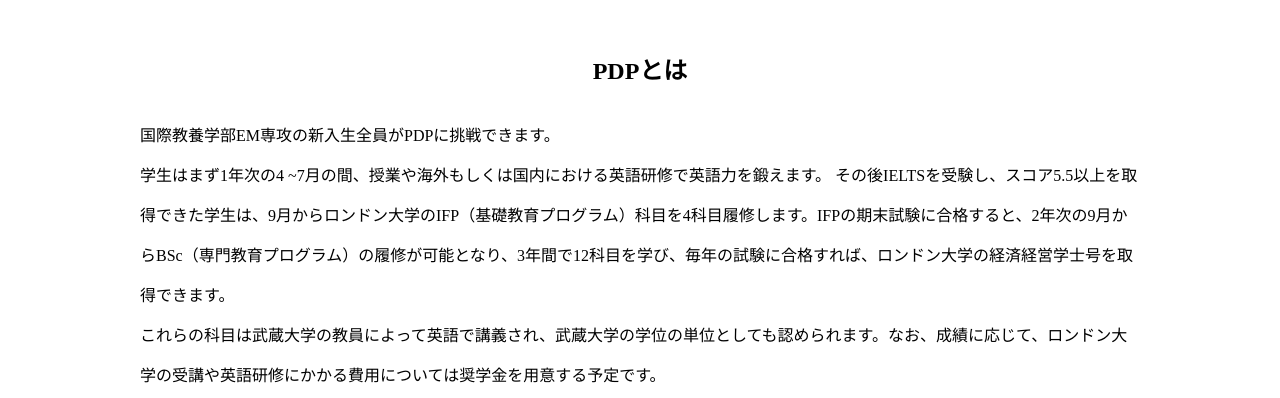
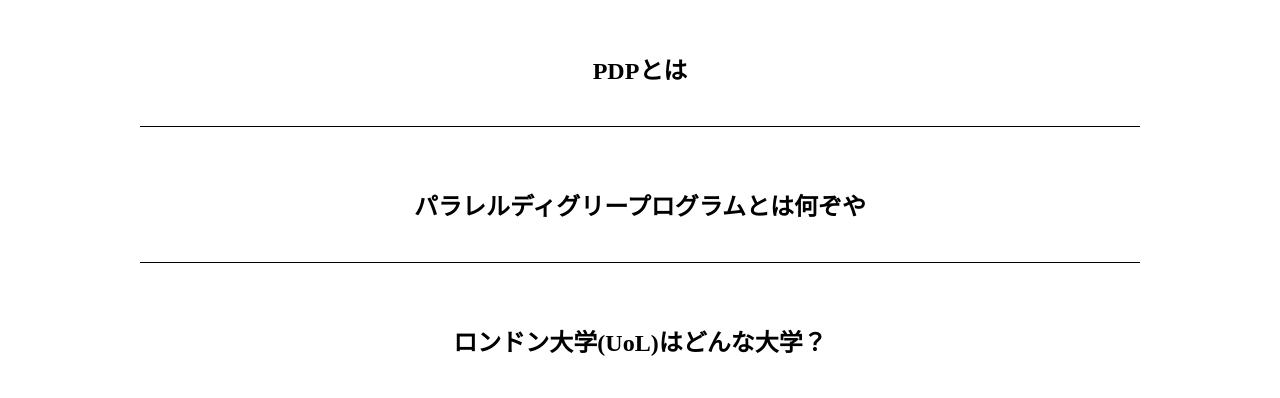
Before and after one commit to kirin-products/PDP6th, a plain HTML site: page index.html in a window 1280 px wide. Shown: the part 402-800 px from the top of the page. Drawn offline with Linux system fonts and the light colour scheme.

Commit message:
Update index.html

```diff
--- a/index.html
+++ b/index.html
@@ -86,21 +86,12 @@
         </div>
         <div class="contents">
             <h2>PDPとは</h2>
-            <p>国際教養学部EM専攻の新入生全員がPDPに挑戦できます。<br>学生はまず1年次の4 ~7月の間、授業や海外もしくは国内における英語研修で英語力を鍛えます。
-                その後IELTSを受験し、スコア5.5以上を取得できた学生は、9月からロンドン大学のIFP（基礎教育プログラム）科目を4科目履修します。IFPの期末試験に合格すると、2年次の9月からBSc（専門教育プログラム）の履修が可能となり、3年間で12科目を学び、毎年の試験に合格すれば、ロンドン大学の経済経営学士号を取得できます。<br>
-                これらの科目は武蔵大学の教員によって英語で講義され、武蔵大学の学位の単位としても認められます。なお、成績に応じて、ロンドン大学の受講や英語研修にかかる費用については奨学金を用意する予定です。</p>
-
+            <p>
             <h2>パラレルディグリープログラムとは何ぞや</h2>
-            <p>「ダブルディグリー」と「パラレルディグリー」は、海外大学と日本で所属している大学の２つの学位が取得できるという点では、同様です。大きな違いは、留学を必須とするかどうかです。<br>
-                本学が実施している【ロンドン大学とのパラレル・ディグリー・プログラム】は、留学せずに本学（東京）で４年間、ロンドン大学の科目を学び、試験を受けることで、２つの大学の学位が取得できます。<br>
-                「パラレルディグリー」のメリットとしては、留学がないので「ダブルディグリー」より費用を抑えられることです。さらに、ロンドン大学のプログラムは180カ国以上において５万人を超える人が学ぶ評判の高いプログラムです。このプログラムを一貫して４年間履修できる点もメリットです。*<br>
-
-                *授業は、ロンドン大学・LSEの提供する授業概要に沿って、英語で授業を行います</p>
+            <p>
 
             <h2>ロンドン大学(UoL)はどんな大学？</h2>
-            <p>ロンドン大学は、18のカレッジと9つの研究機関により構成される世界レベルの総合大学です。<br>
-                日本でも有名なロンドン・スクール・オブ・エコノミクス（LSE）も、ロンドン大学を構成するカレッジのひとつです。<br>
-                PDPは、武蔵大学に通いながらロンドン大学のBScを並行履修し、両大学の学士号を取得できる制度です。ロンドン大学およびLSEが、授業内容の質を管理。ロンドン大学・LSEの提供する授業概要に沿って武蔵大学の教員が、英語で丁寧に講義します。</p>
+            <p></p>
         </div>
 
 
```
